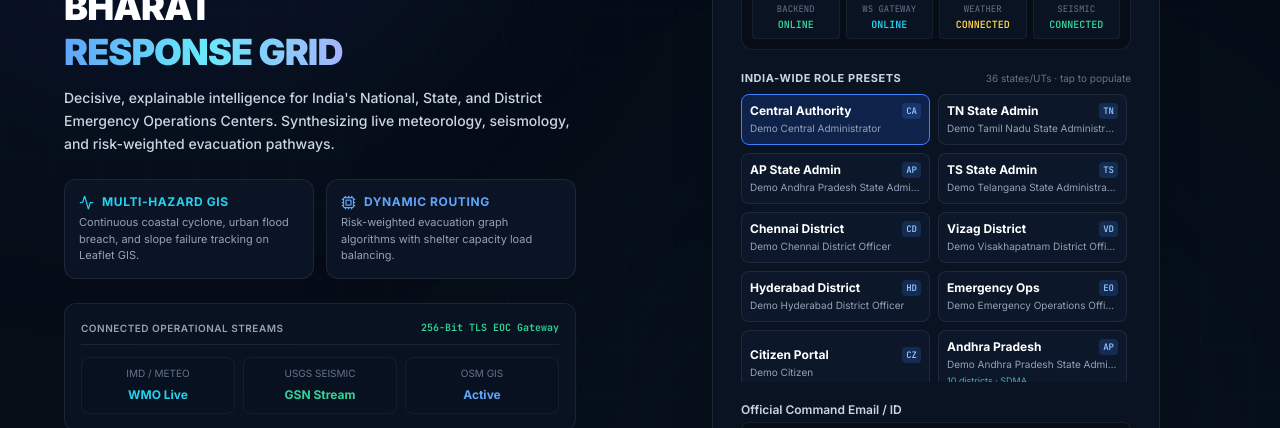
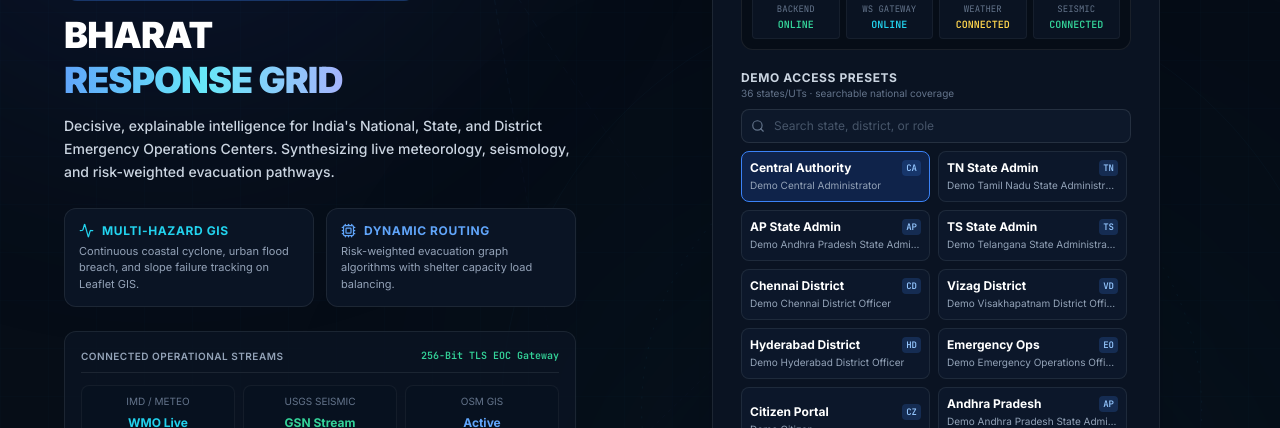
Before and after one commit to Bharadwajweb/Bharat-Response-Grid, a React (Vite) app: page /login in a window 1280 px wide. Shown: the part 372-800 px from the top of the page. Built offline with nearby package versions, Linux system fonts and the light colour scheme; no server answers.

Commit message:
feat: add searchable demo role presets and remove demo user
Co-authored-by: Bharadwajweb <187387204+Bharadwajweb@users.noreply.github.com>

```diff
--- a/src/pages/LoginPage.tsx
+++ b/src/pages/LoginPage.tsx
@@ -13,6 +13,7 @@ import {
   Radio,
   Activity,
   Cpu,
+  Search,
 } from 'lucide-react';
 import { useAppStore } from '../store/appStore';
 import { Button } from '../components/ui/Button';
@@ -141,6 +142,13 @@ type LoginPreset = (typeof ALL_LOGIN_PRESETS)[number];
   const [rememberMe, setRememberMe] = useState(true);
   const [loading, setLoading] = useState(false);
   const [error, setError] = useState('');
+  const [presetSearch, setPresetSearch] = useState('');
+
+  const visiblePresets = ALL_LOGIN_PRESETS.filter((preset) =>
+    `${preset.roleName} ${preset.badge} ${preset.stateAssigned || ''} ${(preset as any).districtAssigned || ''}`
+      .toLowerCase()
+      .includes(presetSearch.toLowerCase().trim())
+  );
 
   // Real System Status
   const [systemStatus, setSystemStatus] = useState<any>(null);
@@ -184,21 +192,8 @@ type LoginPreset = (typeof ALL_LOGIN_PRESETS)[number];
         });
         setAuthenticated(true);
         navigate('/');
-      } else if (email && password) {
-        setCurrentUser({
-          id: `USR-${Date.now().toString().slice(-4)}`,
-          name: email.split('@')[0],
-          email,
-          role: 'national_admin',
-          commandLevel: 'national',
-          avatarInitials: 'GO',
-          status: 'active',
-          lastActive: 'Just now',
-        });
-        setAuthenticated(true);
-        navigate('/');
       } else {
-        setError('Please enter valid official emergency command credentials.');
+        setError('Use one of the listed demo roles or enter valid official emergency command credentials.');
       }
     } finally {
       setLoading(false);
@@ -454,14 +449,24 @@ type LoginPreset = (typeof ALL_LOGIN_PRESETS)[number];
 
               {/* Quick Role Authentication Presets */}
               <div>
-                <div className="flex items-center justify-between mb-2">
-                  <span className="text-[11px] font-bold text-slate-300 uppercase tracking-wider">
-                    India-wide Role Presets
-                  </span>
-                  <span className="text-[10px] text-slate-500">36 states/UTs · tap to populate</span>
-                </div>
-                <div className="grid grid-cols-2 gap-2 max-h-72 overflow-y-auto pr-1">
-                  {ALL_LOGIN_PRESETS.map((p, idx) => {
+  <div className="flex items-center justify-between mb-2">
+  <div>
+  <p className="text-xs font-bold text-slate-300 uppercase tracking-wider">Demo Access Presets</p>
+  <p className="text-[10px] text-slate-500">{INDIA_GEOGRAPHY_PRESETS.length} states/UTs · searchable national coverage</p>
+  </div>
+  </div>
+  <label className="relative mb-2 block">
+  <Search className="absolute left-2.5 top-1/2 -translate-y-1/2 text-slate-500" size={14} aria-hidden="true" />
+  <span className="sr-only">Search demo roles, states, or districts</span>
+  <input
+    value={presetSearch}
+    onChange={(event) => setPresetSearch(event.target.value)}
+    placeholder="Search state, district, or role"
+    className="w-full rounded-lg border border-white/10 bg-[#0E1B2E]/80 py-2 pl-8 pr-3 text-xs text-slate-200 outline-none placeholder:text-slate-600 focus:border-blue-500"
+  />
+  </label>
+  <div className="grid grid-cols-2 gap-2 max-h-72 overflow-y-auto pr-1">
+  {visiblePresets.map((p, idx) => {
                     const isSelected = email.toLowerCase() === p.email.toLowerCase();
                     return (
                       <button
--- a/src/store/appStore.ts
+++ b/src/store/appStore.ts
@@ -70,16 +70,7 @@ export const useAppStore = create<AppState>((set, get) => {
   const initialSocketLive = brgSocket.connected;
 
   return {
-    currentUser: {
-      id: 'DEMO-CENTRAL',
-      name: 'Demo Central Administrator',
-      email: 'central.admin@demo.brg.local',
-      role: 'central_authority',
-      commandLevel: 'national',
-      avatarInitials: 'CA',
-      status: 'active',
-      lastActive: 'now',
-    },
+    currentUser: null,
     isAuthenticated: false,
     theme: 'dark',
     language: 'en',
```
